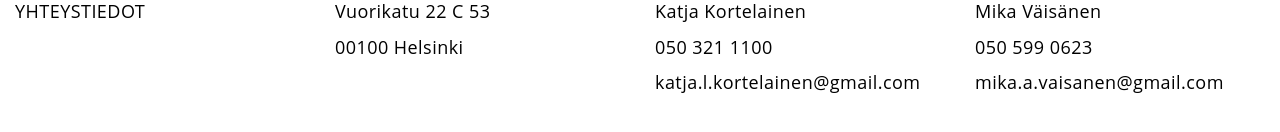
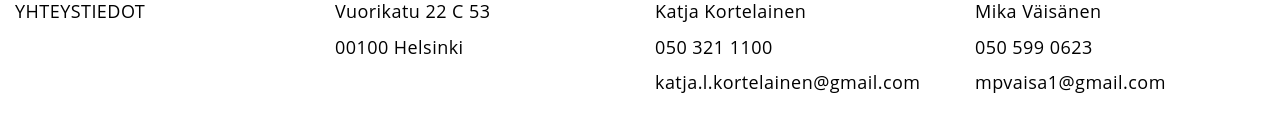
Before and after one commit to kkortela/mikatja, a website: page public/index.html in a window 1280 px wide. Shown: the part 4390-4522 px from the top of the page. Drawn offline with nearby package versions, Linux system fonts and the light colour scheme; some packages are replaced by stand-ins of ours.

Commit message:
Change Mika's email

```diff
--- a/public/index.html
+++ b/public/index.html
@@ -138,7 +138,7 @@
             <div class="col-md-6 col-lg-3">
               <p class="align-left">Mika Väisänen</p>
               <p class="align-left">050 599 0623</p>
-              <p class="align-left marg-bottom-25">mika.a.vaisanen@gmail.com</p>
+              <p class="align-left marg-bottom-25">mpvaisa1@gmail.com</p>
             </div>
           </div>
         </div>
```
